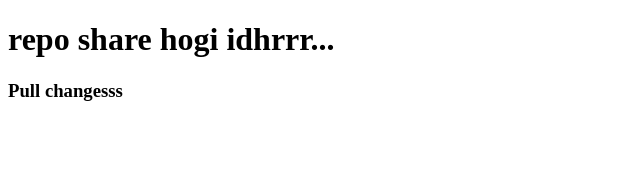
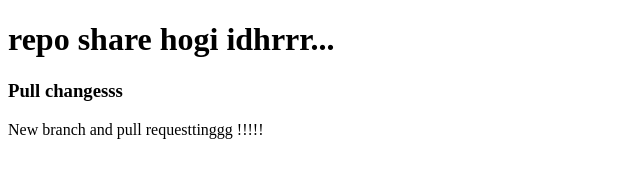
Before and after one commit to krt1kk/reposhare, a plain HTML site: page index.html in a window 1280 px wide. Shown: the whole page, without its empty margins (0-640 px from the left). Drawn offline with Linux system fonts and the light colour scheme.

Commit message:
Add paragraph about new branch and pull request

```diff
--- a/index.html
+++ b/index.html
@@ -9,5 +9,6 @@
 <body>
     <h1>repo share hogi idhrrr...</h1>
     <h3>Pull changesss</h3>
+    <p>New branch and pull requesttinggg !!!!!</p>
 </body>
 </html>
```
